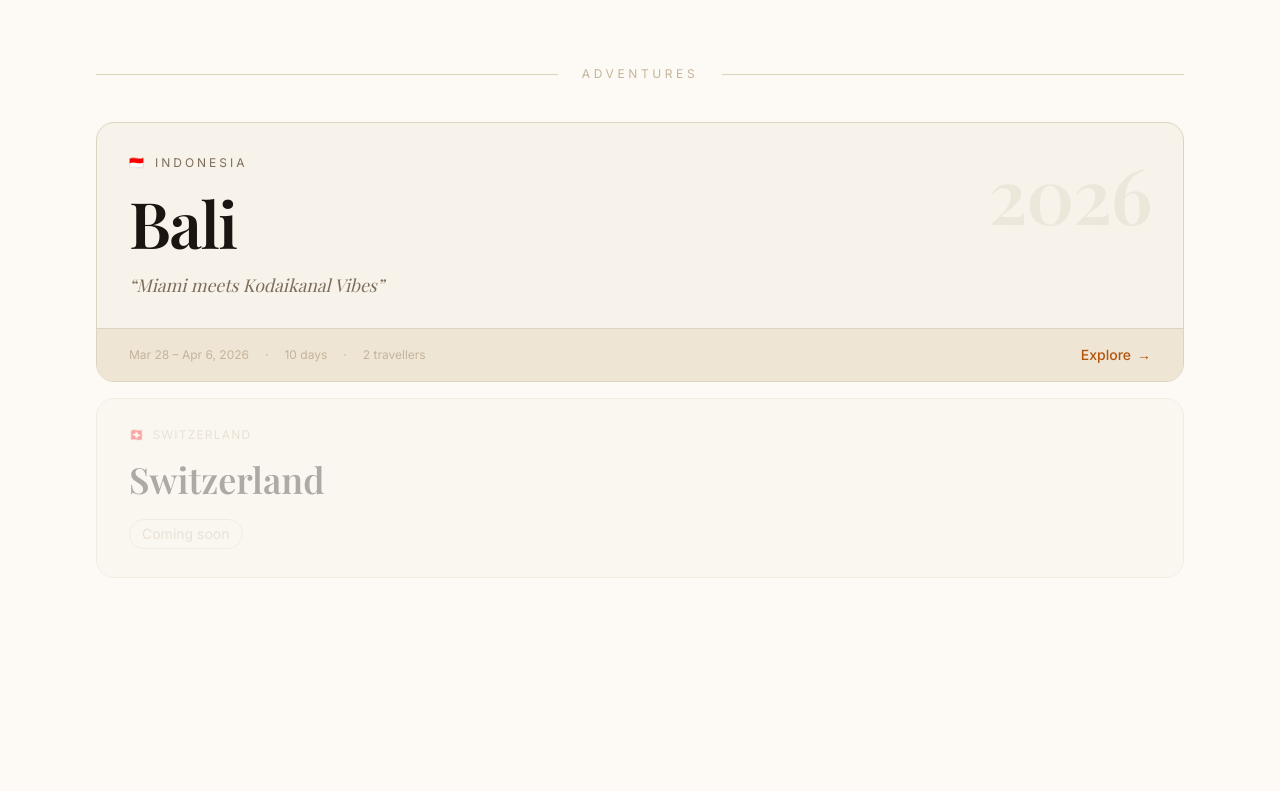
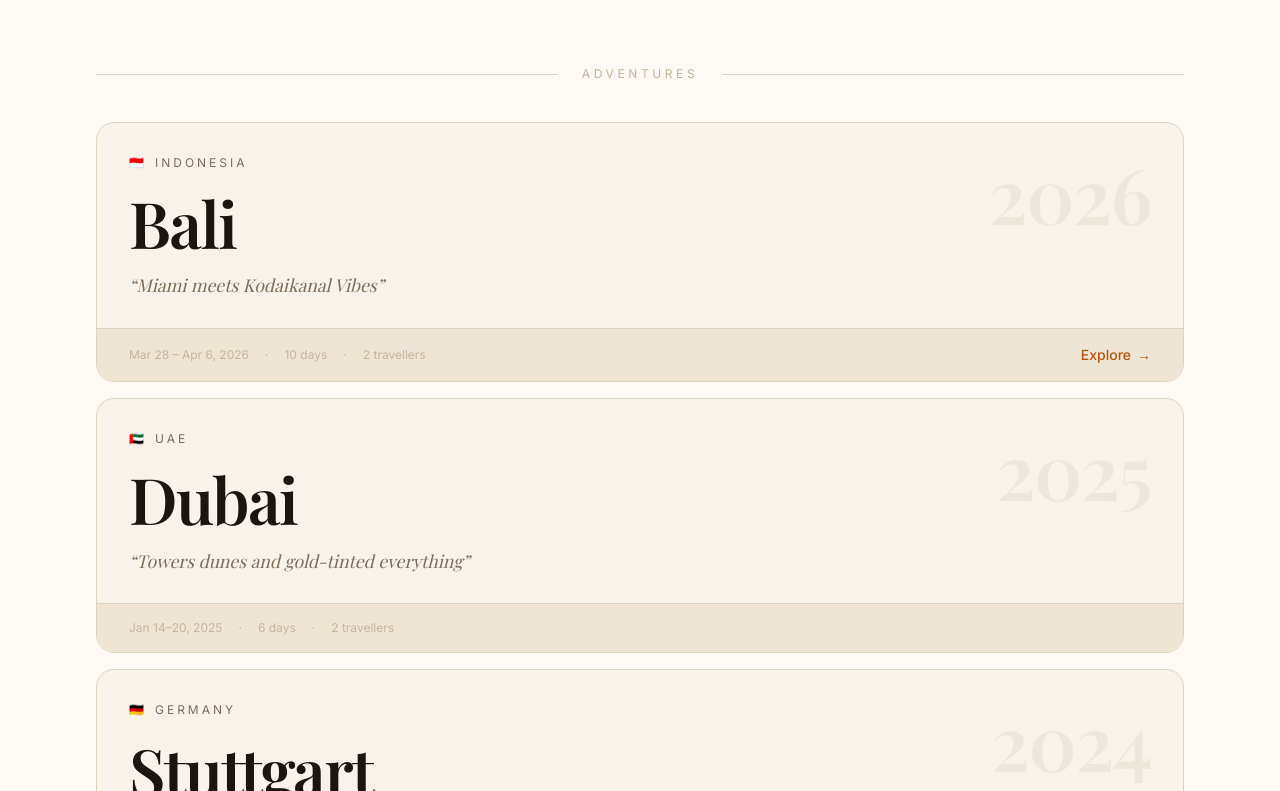
Before and after one commit to Visakh47/atlas-vacations, a Next.js app: page / in a window 1280 px wide. Shown: the part 469-1260 px from the top of the page. Before the commit the page ends 1159 px from the top, so only its background shows below. Built offline with nearby package versions, Linux system fonts and the light colour scheme.

Commit message:
Add more vacations

```diff
--- a/app/page.tsx
+++ b/app/page.tsx
@@ -1,7 +1,7 @@
 import { readFileSync } from 'fs';
 import { join } from 'path';
 import Papa from 'papaparse';
-import { VacationGrid } from '@/components/landing/VacationGrid';
+import { VacationCard } from '@/components/landing/VacationCard';
 import type { Vacation } from '@/types/vacation';
 
 async function getVacations(): Promise<Vacation[]> {
@@ -14,11 +14,29 @@ async function getVacations(): Promise<Vacation[]> {
   }
 }
 
+function Divider({ label }: { label: string }) {
+  return (
+    <div className="flex items-center gap-6">
+      <div className="flex-1 h-px" style={{ backgroundColor: 'var(--a-border)' }} />
+      <span className="text-xs tracking-[0.3em] uppercase flex-shrink-0" style={{ color: 'var(--a-dim)' }}>
+        {label}
+      </span>
+      <div className="flex-1 h-px" style={{ backgroundColor: 'var(--a-border)' }} />
+    </div>
+  );
+}
+
 export default async function HomePage() {
-  const vacations = await getVacations();
-  const published = vacations.filter(v => v.status === 'published');
-  const countries = new Set(published.map(v => v.country)).size;
-  const totalDays = published.reduce((s, v) => s + Number(v.days_count), 0);
+  const all = await getVacations();
+
+  const adventures = all
+    .filter(v => v.status === 'published' || v.status === 'view_only')
+    .sort((a, b) => new Date(b.start_date).getTime() - new Date(a.start_date).getTime());
+
+  const upcoming = all.filter(v => v.status === 'upcoming');
+
+  const countries = new Set(adventures.map(v => v.country)).size;
+  const totalDays = adventures.reduce((s, v) => s + Number(v.days_count), 0);
 
   return (
     <main style={{ backgroundColor: 'var(--a-bg)' }} className="min-h-screen">
@@ -30,9 +48,7 @@ export default async function HomePage() {
           Personal Travel Journal
         </p>
 
-        {/* Title + stats side-by-side on desktop */}
         <div className="flex flex-col lg:flex-row lg:items-end lg:justify-between gap-12">
-
           <div>
             <h1
               className="font-display font-semibold leading-[0.95] tracking-tight"
@@ -46,10 +62,9 @@ export default async function HomePage() {
             </p>
           </div>
 
-          {/* Stats — right-aligned on desktop, row on mobile */}
           <div className="flex lg:flex-col gap-8 lg:gap-7 lg:pb-2 lg:text-right flex-shrink-0">
             {[
-              { n: published.length, label: 'Destinations' },
+              { n: adventures.length, label: 'Destinations' },
               { n: countries, label: 'Countries' },
               { n: totalDays, label: 'Days away' },
             ].map(({ n, label }) => (
@@ -66,21 +81,52 @@ export default async function HomePage() {
         </div>
       </header>
 
-      {/* ── Divider ──────────────────────────────────────────────── */}
+      {/* ── Adventures ───────────────────────────────────────────── */}
       <div className="px-8 lg:px-16 xl:px-24 mb-10">
-        <div className="flex items-center gap-6">
-          <div className="flex-1 h-px" style={{ backgroundColor: 'var(--a-border)' }} />
-          <span className="text-xs tracking-[0.3em] uppercase flex-shrink-0" style={{ color: 'var(--a-dim)' }}>
-            Adventures
-          </span>
-          <div className="flex-1 h-px" style={{ backgroundColor: 'var(--a-border)' }} />
-        </div>
+        <Divider label="Adventures" />
       </div>
 
-      {/* ── Destination grid ─────────────────────────────────────── */}
-      <section className="px-8 lg:px-16 xl:px-24 pb-28">
-        <VacationGrid vacations={vacations} />
+      <section className="px-8 lg:px-16 xl:px-24 pb-16 flex flex-col gap-4">
+        {adventures.map(v => <VacationCard key={v.id} vacation={v} />)}
       </section>
+
+      {/* ── Upcoming ─────────────────────────────────────────────── */}
+      {upcoming.length > 0 && (
+        <>
+          <div className="px-8 lg:px-16 xl:px-24 mb-10">
+            <Divider label="Upcoming" />
+          </div>
+
+          <section className="px-8 lg:px-16 xl:px-24 pb-28 flex flex-col gap-4">
+            {upcoming.map(v => (
+              <div
+                key={v.id}
+                className="rounded-2xl border px-8 py-7 flex items-center justify-between"
+                style={{ backgroundColor: 'var(--a-surface)', borderColor: 'var(--a-border)' }}
+              >
+                <div>
+                  <p className="text-xs uppercase tracking-[0.25em] mb-3 flex items-center gap-2" style={{ color: 'var(--a-muted)' }}>
+                    <span>{v.flag_emoji}</span>
+                    <span>{v.country}</span>
+                  </p>
+                  <h3
+                    className="font-display font-semibold leading-none tracking-tight"
+                    style={{ color: 'var(--a-text)', fontSize: 'clamp(2rem, 4vw, 3.5rem)' }}
+                  >
+                    {v.name}
+                  </h3>
+                </div>
+                <span
+                  className="text-xs border rounded-full px-3 py-1 flex-shrink-0"
+                  style={{ color: 'var(--a-accent)', borderColor: 'var(--a-accent)', opacity: 0.7 }}
+                >
+                  Upcoming
+                </span>
+              </div>
+            ))}
+          </section>
+        </>
+      )}
 
     </main>
   );
--- a/components/landing/VacationCard.tsx
+++ b/components/landing/VacationCard.tsx
@@ -8,11 +8,18 @@ interface VacationCardProps {
   vacation: Vacation;
 }
 
+function CardMeta({ vacation }: { vacation: Vacation }) {
+  return (
+    <span>{vacation.days_count} day{vacation.days_count !== 1 ? 's' : ''}</span>
+  );
+}
+
 export function VacationCard({ vacation }: VacationCardProps) {
-  const isDraft = vacation.status === 'draft';
-  const year = new Date(vacation.start_date).getFullYear();
+  const { status } = vacation;
+  const year = vacation.start_date ? new Date(vacation.start_date + 'T00:00:00').getFullYear() : null;
 
-  if (isDraft) {
+  // ── Draft (coming soon) ─────────────────────────────────────────
+  if (status === 'draft') {
     return (
       <div
         className="rounded-2xl px-8 py-7 border opacity-35"
@@ -32,36 +39,25 @@ export function VacationCard({ vacation }: VacationCardProps) {
     );
   }
 
-  return (
-    <Link href={`/${vacation.id}`} className="group block">
+  // ── View Only ───────────────────────────────────────────────────
+  if (status === 'view_only') {
+    return (
       <article
-        className="rounded-2xl border transition-all duration-300 hover:border-[var(--a-border2)] overflow-hidden"
-        style={{
-          backgroundColor: 'var(--a-surface)',
-          borderColor: 'var(--a-border)',
-        }}
+        className="rounded-2xl border overflow-hidden"
+        style={{ backgroundColor: 'var(--a-surface)', borderColor: 'var(--a-border)' }}
       >
-        {/* Main content */}
         <div className="px-8 pt-8 pb-7 flex items-start justify-between gap-6">
           <div className="flex-1 min-w-0">
-            {/* Country */}
             <p className="text-xs uppercase tracking-[0.25em] mb-5 flex items-center gap-2" style={{ color: 'var(--a-muted)' }}>
               <span>{vacation.flag_emoji}</span>
               <span>{vacation.country}</span>
             </p>
-
-            {/* Destination name */}
             <h3
               className="font-display font-semibold leading-[1] tracking-tight mb-4"
-              style={{
-                color: 'var(--a-text)',
-                fontSize: 'clamp(2.5rem, 5vw, 4.5rem)',
-              }}
+              style={{ color: 'var(--a-text)', fontSize: 'clamp(2.5rem, 5vw, 4.5rem)' }}
             >
               {vacation.name}
             </h3>
-
-            {/* Tagline */}
             <p
               className="font-display italic leading-relaxed"
               style={{ color: 'var(--a-muted)', fontSize: 'clamp(0.9rem, 1.5vw, 1.1rem)', maxWidth: '32rem' }}
@@ -69,22 +65,66 @@ export function VacationCard({ vacation }: VacationCardProps) {
               &ldquo;{vacation.tagline}&rdquo;
             </p>
           </div>
-
-          {/* Year — large decorative, right-aligned */}
-          <div
-            className="font-display font-semibold leading-none flex-shrink-0 hidden lg:block select-none"
-            style={{
-              color: 'var(--a-dim)',
-              fontSize: 'clamp(3.5rem, 6vw, 6rem)',
-              opacity: 0.18,
-              letterSpacing: '-0.02em',
-            }}
-          >
-            {year}
+          {year && (
+            <div
+              className="font-display font-semibold leading-none flex-shrink-0 hidden lg:block select-none"
+              style={{ color: 'var(--a-dim)', fontSize: 'clamp(3.5rem, 6vw, 6rem)', opacity: 0.18, letterSpacing: '-0.02em' }}
+            >
+              {year}
+            </div>
+          )}
+        </div>
+        <div
+          className="flex items-center px-8 py-4 border-t"
+          style={{ borderColor: 'var(--a-border)', backgroundColor: 'var(--a-raised)' }}
+        >
+          <div className="flex items-center gap-4 text-xs" style={{ color: 'var(--a-dim)' }}>
+            <span>{formatDateRange(vacation.start_date, vacation.end_date)}</span>
+            <span style={{ color: 'var(--a-border2)' }}>·</span>
+            <CardMeta vacation={vacation} />
+            <span style={{ color: 'var(--a-border2)' }}>·</span>
+            <span>{vacation.people_count} {vacation.people_count === 1 ? 'traveller' : 'travellers'}</span>
           </div>
         </div>
+      </article>
+    );
+  }
 
-        {/* Footer strip */}
+  // ── Published ───────────────────────────────────────────────────
+  return (
+    <Link href={`/${vacation.id}`} className="group block">
+      <article
+        className="rounded-2xl border transition-all duration-300 hover:border-[var(--a-border2)] overflow-hidden"
+        style={{ backgroundColor: 'var(--a-surface)', borderColor: 'var(--a-border)' }}
+      >
+        <div className="px-8 pt-8 pb-7 flex items-start justify-between gap-6">
+          <div className="flex-1 min-w-0">
+            <p className="text-xs uppercase tracking-[0.25em] mb-5 flex items-center gap-2" style={{ color: 'var(--a-muted)' }}>
+              <span>{vacation.flag_emoji}</span>
+              <span>{vacation.country}</span>
+            </p>
+            <h3
+              className="font-display font-semibold leading-[1] tracking-tight mb-4"
+              style={{ color: 'var(--a-text)', fontSize: 'clamp(2.5rem, 5vw, 4.5rem)' }}
+            >
+              {vacation.name}
+            </h3>
+            <p
+              className="font-display italic leading-relaxed"
+              style={{ color: 'var(--a-muted)', fontSize: 'clamp(0.9rem, 1.5vw, 1.1rem)', maxWidth: '32rem' }}
+            >
+              &ldquo;{vacation.tagline}&rdquo;
+            </p>
+          </div>
+          {year && (
+            <div
+              className="font-display font-semibold leading-none flex-shrink-0 hidden lg:block select-none"
+              style={{ color: 'var(--a-dim)', fontSize: 'clamp(3.5rem, 6vw, 6rem)', opacity: 0.18, letterSpacing: '-0.02em' }}
+            >
+              {year}
+            </div>
+          )}
+        </div>
         <div
           className="flex items-center justify-between px-8 py-4 border-t"
           style={{ borderColor: 'var(--a-border)', backgroundColor: 'var(--a-raised)' }}
@@ -92,7 +132,7 @@ export function VacationCard({ vacation }: VacationCardProps) {
           <div className="flex items-center gap-4 text-xs" style={{ color: 'var(--a-dim)' }}>
             <span>{formatDateRange(vacation.start_date, vacation.end_date)}</span>
             <span style={{ color: 'var(--a-border2)' }}>·</span>
-            <span>{vacation.days_count} days</span>
+            <CardMeta vacation={vacation} />
             <span style={{ color: 'var(--a-border2)' }}>·</span>
             <span>{vacation.people_count} {vacation.people_count === 1 ? 'traveller' : 'travellers'}</span>
           </div>
--- a/types/vacation.ts
+++ b/types/vacation.ts
@@ -1,4 +1,4 @@
-export type VacationStatus = 'published' | 'draft';
+export type VacationStatus = 'published' | 'draft' | 'view_only' | 'upcoming';
 
 export interface Vacation {
   id: string;
```
Also changed, not shown: public/data/vacations.csv.
